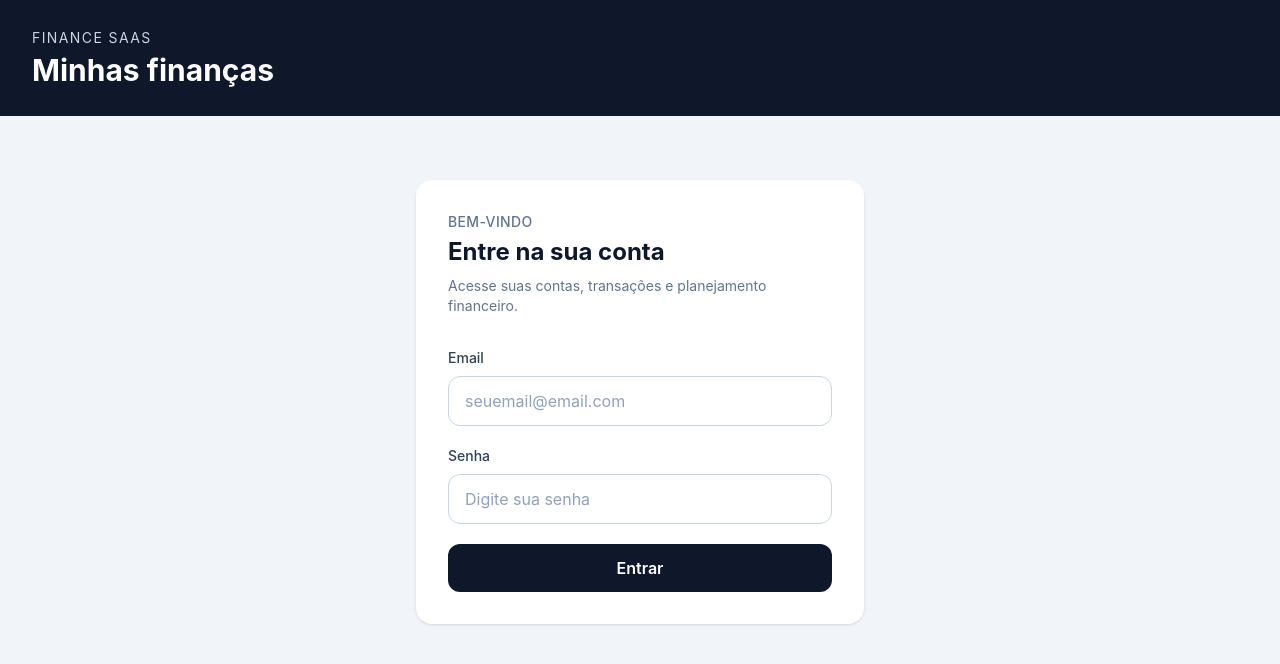
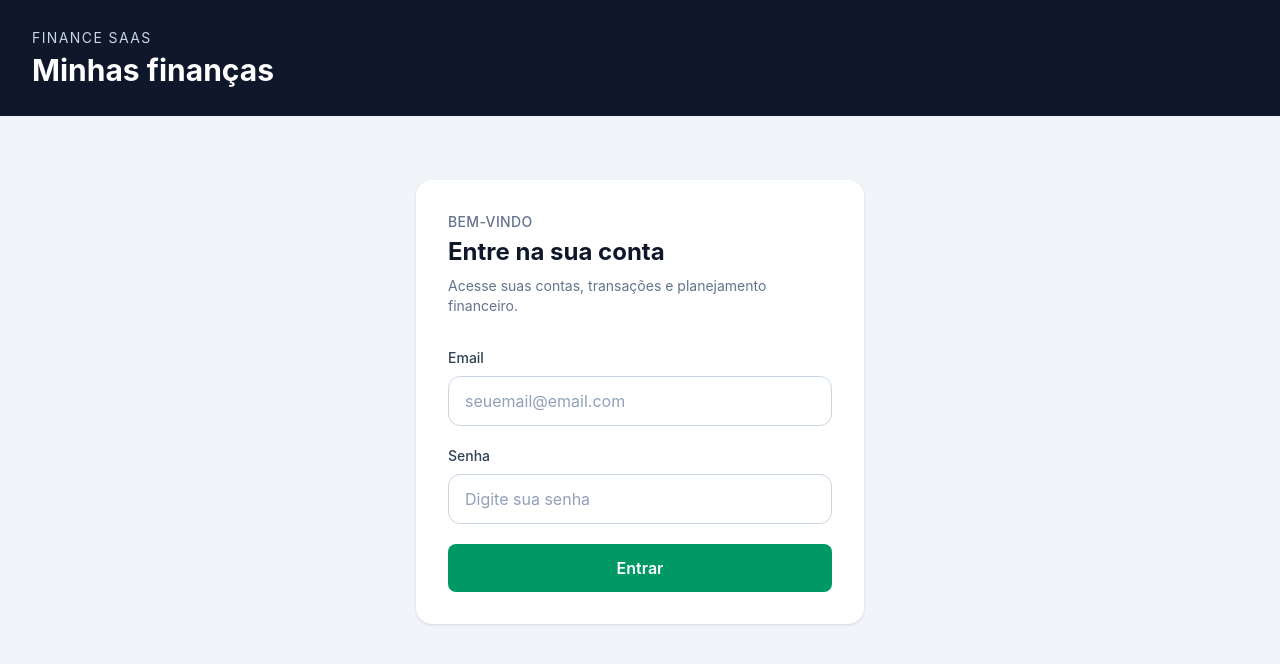
Before and after one commit to ThiagoYamanoi/finances-saas, a React app in the folder frontend/: page /login in a window 1280 px wide. Shown: the top 664 px of the page. Built offline with nearby package versions, Linux system fonts and the light colour scheme; no server answers; the HTML template or start-up script is replaced by a standard one.

Commit message:
adicionei loading no login

```diff
--- a/frontend/src/Pages/Login.jsx
+++ b/frontend/src/Pages/Login.jsx
@@ -3,20 +3,21 @@ import { useNavigate } from 'react-router-dom';
 import { sendLogin } from '../Services/AuthApis';
 
 function Login() {
-
   const [email, setEmail] = useState('');
   const [password, setPassword] = useState('');
+  const [loading, setLoading] = useState(false);
 
   const navigate = useNavigate();
 
   async function handleSubmit(event) {
     event.preventDefault();
 
+    setLoading(true);
+
     try {
       const result = await sendLogin(email, password);
 
       if (result.token) {
-
         localStorage.setItem(
           'token',
           result.token
@@ -24,16 +25,16 @@ function Login() {
 
         navigate('/dashboard');
       }
-
     } catch (error) {
       console.log(error.message);
+    } finally {
+      setLoading(false);
     }
   }
 
   return (
     <div className="min-h-screen bg-slate-100">
 
-      {/* Cabeçalho */}
       <header className="bg-slate-900 px-8 py-7">
         <p className="text-sm tracking-widest text-slate-300">
           FINANCE SAAS
@@ -44,8 +45,6 @@ function Login() {
         </h1>
       </header>
 
-
-      {/* Área do login */}
       <main className="flex justify-center px-4 py-16">
 
         <div className="w-full max-w-md rounded-2xl bg-white p-8 shadow-sm">
@@ -64,13 +63,11 @@ function Login() {
             </p>
           </div>
 
-
           <form
             onSubmit={handleSubmit}
             className="space-y-5"
           >
 
-            {/* Email */}
             <div>
               <label
                 htmlFor="email"
@@ -84,7 +81,11 @@ function Login() {
                 type="email"
                 placeholder="seuemail@email.com"
                 value={email}
-                onChange={(event) => setEmail(event.target.value)}
+                onChange={(event) =>
+                  setEmail(event.target.value)
+                }
+                disabled={loading}
+                required
                 className="
                   w-full
                   rounded-xl
@@ -99,12 +100,12 @@ function Login() {
                   focus:border-slate-700
                   focus:ring-2
                   focus:ring-slate-200
+                  disabled:cursor-not-allowed
+                  disabled:bg-slate-100
                 "
               />
             </div>
 
-
-            {/* Senha */}
             <div>
               <label
                 htmlFor="password"
@@ -118,7 +119,11 @@ function Login() {
                 type="password"
                 placeholder="Digite sua senha"
                 value={password}
-                onChange={(event) => setPassword(event.target.value)}
+                onChange={(event) =>
+                  setPassword(event.target.value)
+                }
+                disabled={loading}
+                required
                 className="
                   w-full
                   rounded-xl
@@ -133,28 +138,54 @@ function Login() {
                   focus:border-slate-700
                   focus:ring-2
                   focus:ring-slate-200
+                  disabled:cursor-not-allowed
+                  disabled:bg-slate-100
                 "
               />
             </div>
 
-
-            {/* Botão */}
             <button
               type="submit"
+              disabled={loading}
               className="
+                flex
                 w-full
-                rounded-xl
-                bg-slate-900
+                items-center
+                justify-center
+                gap-2
+                rounded-lg
+                bg-emerald-600
                 px-4
                 py-3
                 font-semibold
                 text-white
                 transition
-                hover:bg-slate-800
-                active:scale-[0.99]
+                hover:bg-emerald-700
+                disabled:cursor-not-allowed
+                disabled:opacity-70
               "
             >
-              Entrar
+              {loading ? (
+                <>
+                  <div
+                    className="
+                      h-5
+                      w-5
+                      animate-spin
+                      rounded-full
+                      border-2
+                      border-white
+                      border-t-transparent
+                    "
+                  />
+
+                  <span>
+                    Entrando...
+                  </span>
+                </>
+              ) : (
+                'Entrar'
+              )}
             </button>
 
           </form>
```
